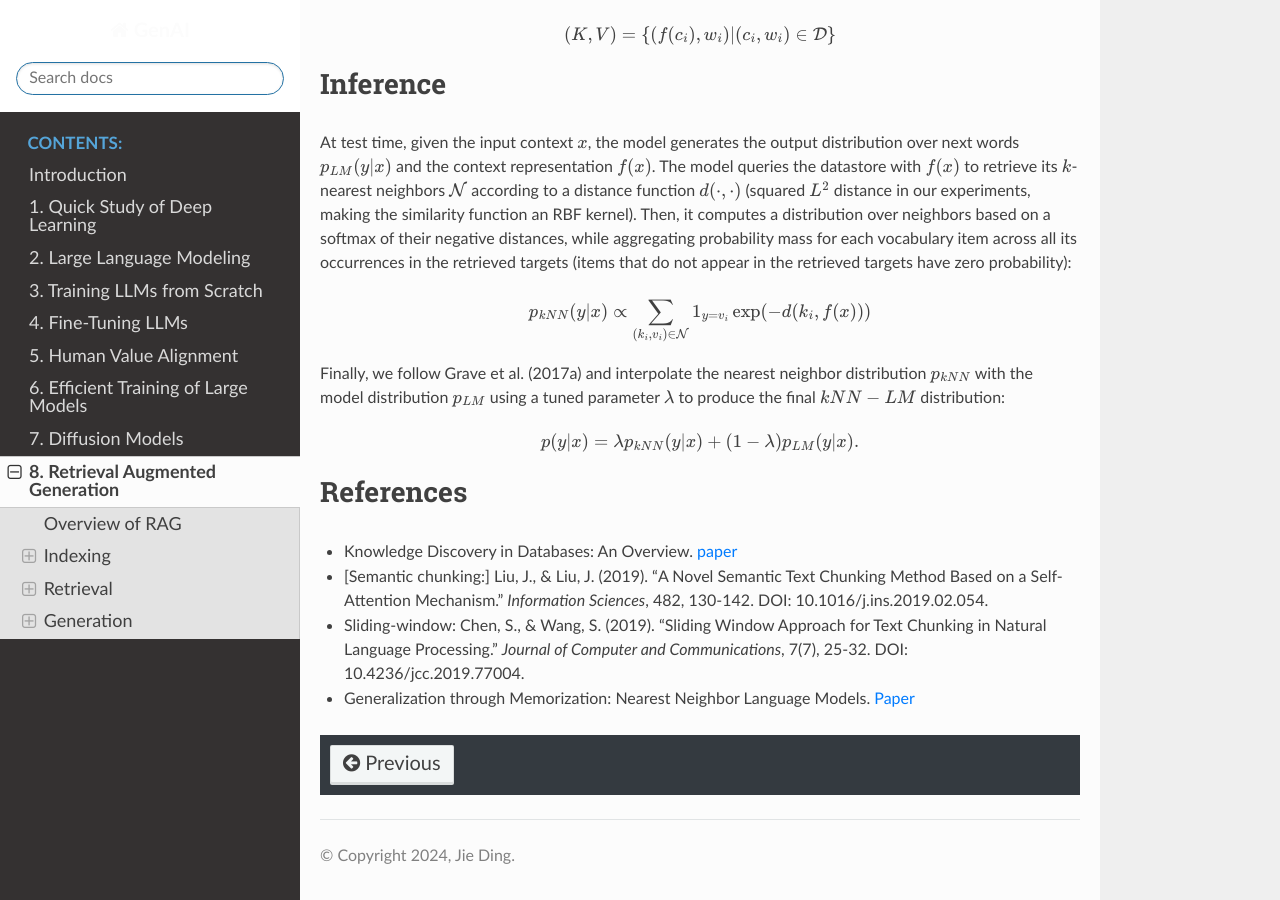
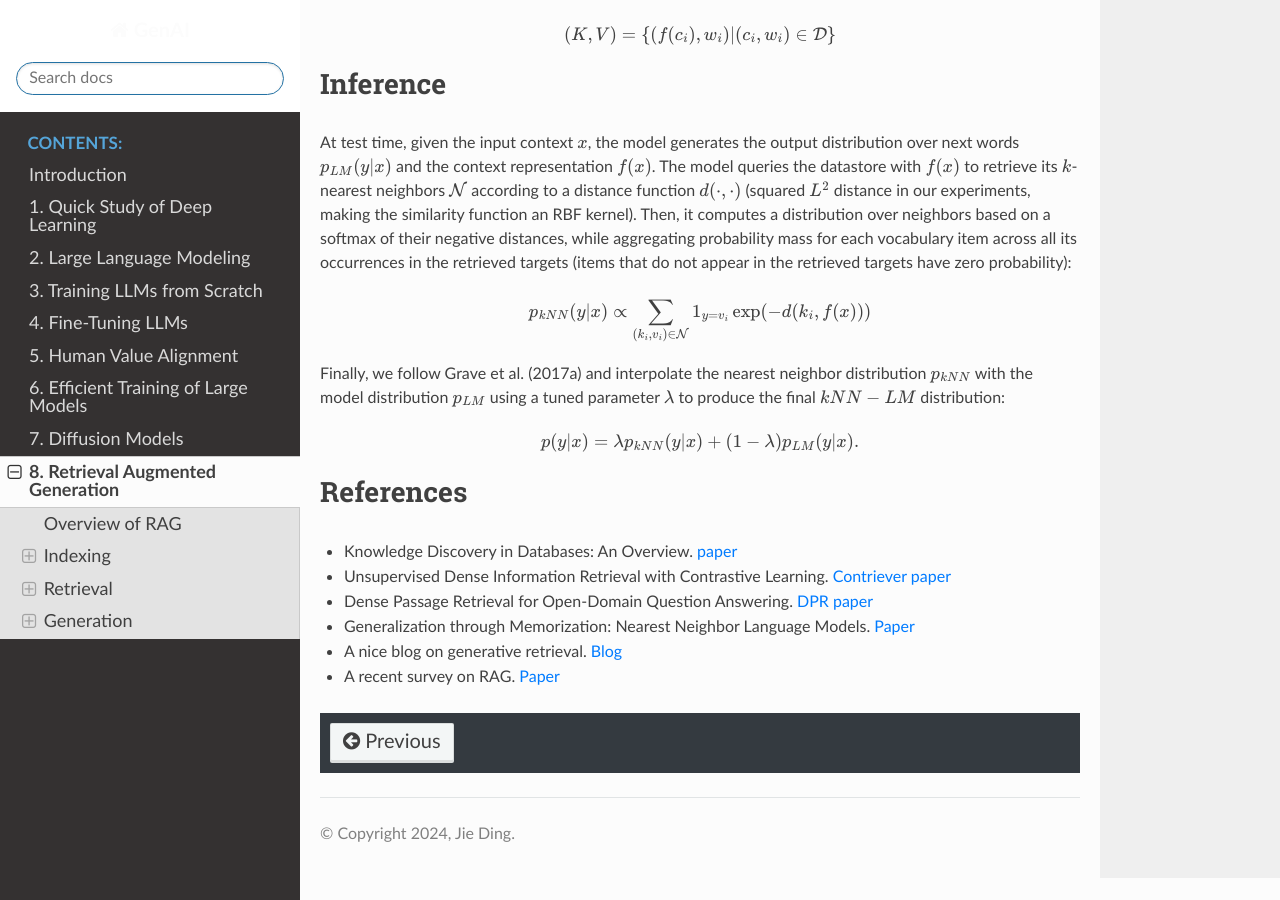
Before and after one commit to JieGroup/GenAI, a Sphinx documentation site: the page built from docs/rag/index.md, in a window 1280 px wide and 900 px high, scrolled down 17983 px. Built offline with Sphinx 7.4.7 and the Read the Docs theme 3.1.0, drawn with Linux system fonts in a browser that asks for light colours; formulas are drawn with MathJax 3.

Commit message:
update references

```diff
--- a/docs/rag/index.md
+++ b/docs/rag/index.md
@@ -857,8 +857,12 @@ $$
 
 - Knowledge Discovery in Databases: An Overview. [paper](https://ojs.aaai.org/aimagazine/index.php/aimagazine/article/view/1011/929)
 
-- [Semantic chunking:] Liu, J., & Liu, J. (2019). "A Novel Semantic Text Chunking Method Based on a Self-Attention Mechanism." *Information Sciences*, 482, 130-142. DOI: 10.1016/j.ins.2019.02.054.
+- Unsupervised Dense Information Retrieval with Contrastive Learning. [Contriever paper](https://arxiv.org/pdf/2112.09118)
 
-- Sliding-window: Chen, S., & Wang, S. (2019). "Sliding Window Approach for Text Chunking in Natural Language Processing." *Journal of Computer and Communications*, 7(7), 25-32. DOI: 10.4236/jcc.2019.77004.
+- Dense Passage Retrieval for Open-Domain Question Answering. [DPR paper](https://arxiv.org/abs/2004.04906)
 
 - Generalization through Memorization: Nearest Neighbor Language Models. [Paper](https://arxiv.org/pdf/1911.00172)
+
+- A nice blog on generative retrieval. [Blog](https://blog.reachsumit.com/posts/2023/09/generative-retrieval/)
+
+- A recent survey on RAG. [Paper](https://arxiv.org/abs/2312.10997)
```
